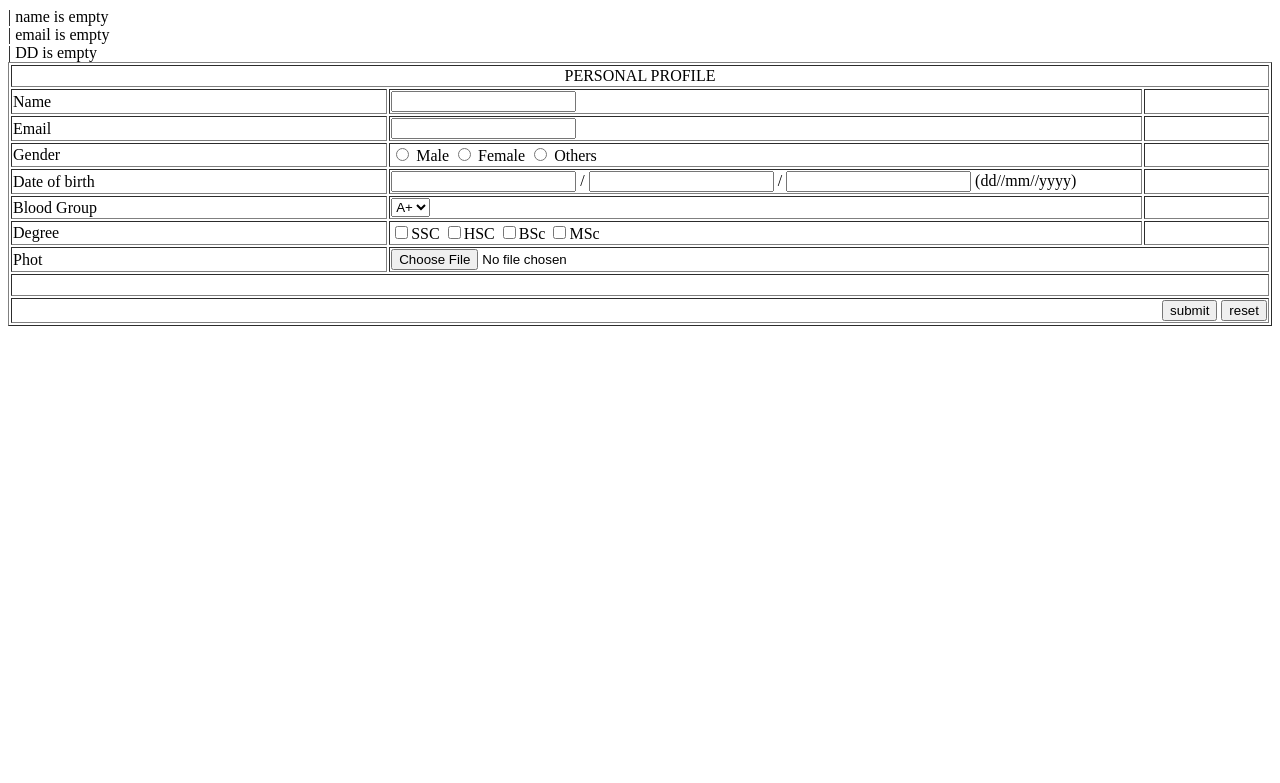
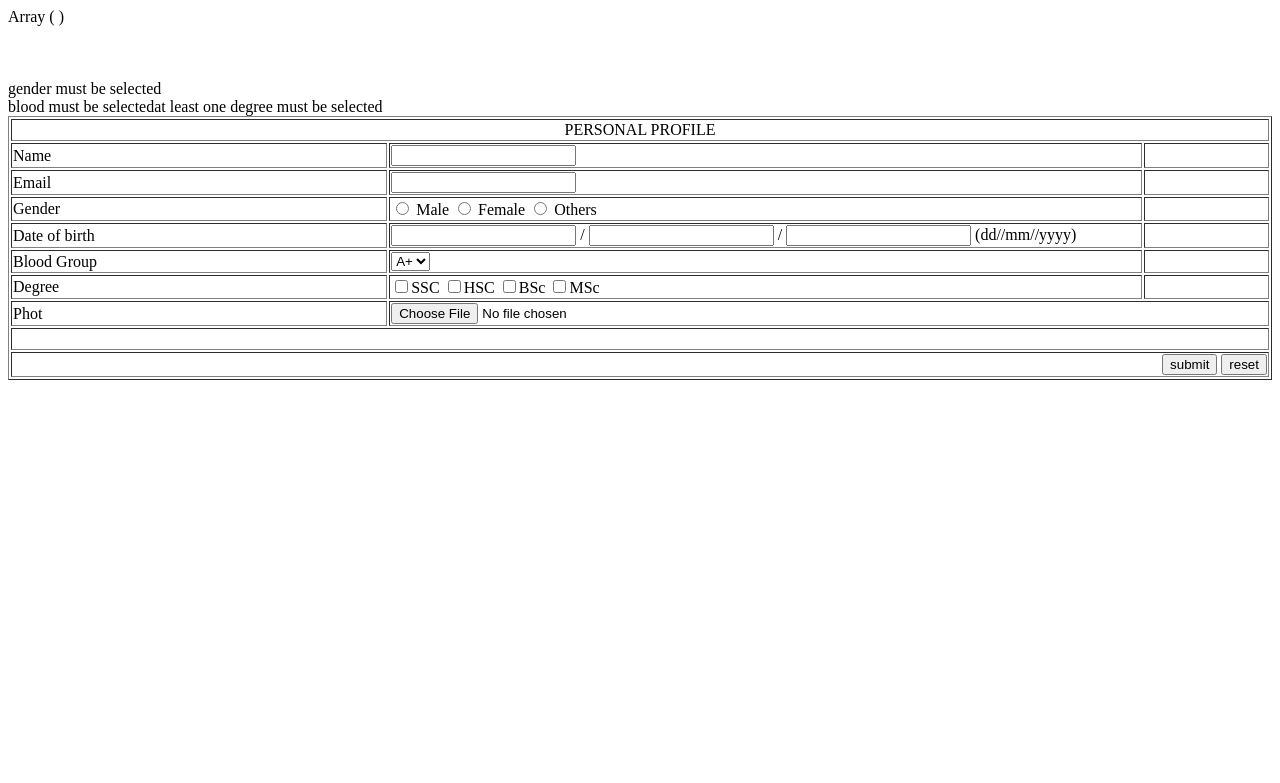
Before and after one commit to ahmad4hat/Summer_2020_webtech, a PHP site: page / in a window 1280 px wide. Shown: the top 783 px of the page. Run offline with PHP 8.4, Linux system fonts and the light colour scheme; data that the repository does not hold is empty.

Commit message:
task 2 resubmission , date ,gender , degreee is complate , only file remaining

```diff
--- a/FORM_VALIDATION_TASK_03/index.php
+++ b/FORM_VALIDATION_TASK_03/index.php
@@ -1,5 +1,9 @@
 <?php
     $name_error="";
+    print_r($_POST);
+    print('<br/>');
+
+    if(isset($_POST["name"])){
         if(trim($_POST["name"])==''){
             $name_error=$name_error . "| name is empty";
         } else {
@@ -10,9 +14,13 @@
                 $name_error=$name_error= $name_error ."| name must start with a letter";
             }
         }
+    }
+
 
 
     $email_error="";
+
+    if(isset($_POST["email"])){
         if(trim($_POST["email"])==''){
             $email_error=$email_error . "| email is empty";
         } else {
@@ -20,11 +28,67 @@
                 $email_error=$email_error . "| email is not valid";
             }
         }
+    }
+
 
     $date_error="";
+    if(isset($_POST["dd"]) && isset($_POST["mm"]) && isset($_POST["yyyy"])  ){
         if(!$_POST["dd"]){
+
             $date_error=$date_error . "| DD is empty";
+
+
+        }else{
+            // if(!is_int($_POST["dd"])){
+            //     $date_error=$date_error . "| DD must be integer";
+                if($_POST["dd"] > 0 && $_POST["dd"] >31 ){
+                    $date_error=$date_error . "| DD must be must be between 0 and 31";
+
                 }
+            // }
+
+        }
+        if(!$_POST["mm"]){
+            $date_error=$date_error . "| mm is empty";
+            if($_POST["mm"] >= 0 && $_POST["mm"] >12 ){
+                $date_error=$date_error . "| mm must be must be between 1 and 12";
+
+            }
+        }
+        if(!$_POST["yyyy"]){
+            $date_error=$date_error . "|YYYY is empty";
+            if($_POST["yyyy"] >= 1899 && $_POST["yyyy"] >2016 ){
+                $date_error=$date_error . "| yyyy must be must be between 1900 and 2016";
+
+            }
+        }
+    }
+
+    $gender_error="";
+
+    if(isset($_POST['gender'])){
+        print($_POST['gender']);
+
+        if($_POST['gender']==''){
+            $gender_error=$gender_error . "gender must be selected";
+        }
+    }else {
+        $gender_error=$gender_error . "gender must be selected";
+    }
+
+    $blood_error="";
+
+    if(isset($_POST['blood'])){
+        print($_POST['blood']);
+
+        if($_POST['blood']==''){
+            $blood_error=$blood_error . "blood must be selected";
+        }
+    }else {
+        $blood_error=$blood_error . "blood must be selected";
+    }
+
+
 
 
 
@@ -34,6 +98,38 @@
     print($email_error);
     print("<br>");
     print($date_error);
+    print("<br>");
+    print($gender_error);
+    print("<br>");
+    print($blood_error);
+
+    $degee= ["ssc","hsc","msc","bsc"];
+    $isNotDegree = true;
+
+    foreach($degee as $d){
+        if(isset($_POST[$d])){
+            if(trim($_POST[$d]!='')){
+                $isNotDegree=false;
+                break;
+            }
+        }
+    }
+
+    if($isNotDegree){
+        print("at least one degree must be selected");
+        print("<br>");
+
+    }
+
+    // if(   !(isset($_POST['ssc']) || isset($_POST['hsc']) || isset($_POST['bsc']) || isset($_POST['msc'] ) ) ) {
+    //     if($_POST['ssc']=='' || $_POST['hsc']=='' || $_POST['msc']=='' || $_POST['bsc']=='' ){
+    //         print("at least one degree must be selected  ,must be not empty");
+    //         print("<br>");
+    //     }
+    // } else {
+    //     print("at least one degree must be selected");
+    //     print("<br>");
+    // }
 
 
     function isEmpty($input){
@@ -77,7 +173,7 @@
                 <td width="60%">
                     <input width="50%" type="number"  name="dd"> /
                     <input width="50%" type="number"  name="mm"> /
-                    <input width="50%" type="number"  name="yy"> (dd//mm//yyyy)
+                    <input width="50%" type="number"  name="yyyy"> (dd//mm//yyyy)
 
                 </td>
                 <td width="20%"></td>
@@ -85,8 +181,9 @@
             <tr>
                 <td width="30%">Blood Group</td>
                 <td width="60%">
-                    <select name="" id="">
+                    <select name="blood" id="">
                         <option value="A+">A+</option>
+                        <option value="B+">B+</option>
 
                     </select>
 
@@ -96,10 +193,11 @@
             <tr>
                 <td width="30%">Degree</td>
                 <td width="60%">
-                    <input type="checkbox" name="HSC" value="SSC" id="">SSC
-                    <input type="checkbox" name="HSC" value="HSC" id="">HSC
-                    <input type="checkbox" name="HSC" value="BSc" id="">BSc
-                    <input type="checkbox" name="HSC" value="MSc" id="">MSc
+
+                    <input type="checkbox" name="ssc" value="SSC" id="">SSC
+                    <input type="checkbox" name="hsc" value="HSC" id="">HSC
+                    <input type="checkbox" name="bsc" value="BSc" id="">BSc
+                    <input type="checkbox" name="msc" value="MSc" id="">MSc
 
 
                 </td>
```
Lines whose indentation alone changed are shown as unchanged.
